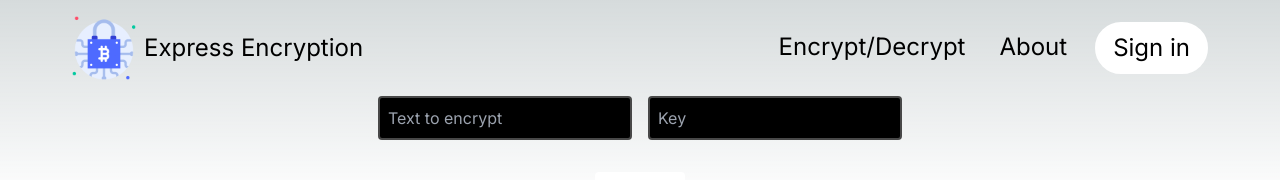
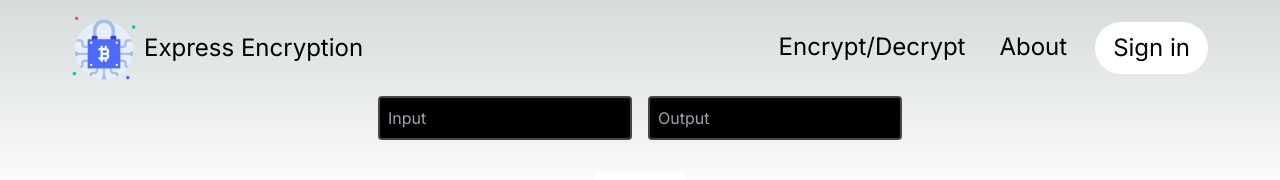
Before and after one commit to adam-gill/enc, a Next.js app: page /dashboard in a window 1280 px wide. Shown: the top 180 px of the page. Built offline with nearby package versions, Linux system fonts and the light colour scheme.

Commit message:
changed button label

```diff
--- a/app/(dashboard)/(routes)/dashboard/page.tsx
+++ b/app/(dashboard)/(routes)/dashboard/page.tsx
@@ -10,12 +10,12 @@ const dashboard: React.FC<dashboardProps> = () => {
         <div className="flex">
           <input
             type="text"
-            placeholder="Text to encrypt"
+            placeholder="Input"
             className="text-white bg-black border-2 border-[#ffffff48] p-2 rounded focus:outline-[#ffffff9a] mr-4"
           ></input>
           <input
             type="text"
-            placeholder="Key"
+            placeholder="Output"
             className="text-white bg-black border-2 border-[#ffffff48] p-2 rounded focus:outline-[#ffffff9a]"
           ></input>
         </div>
```
